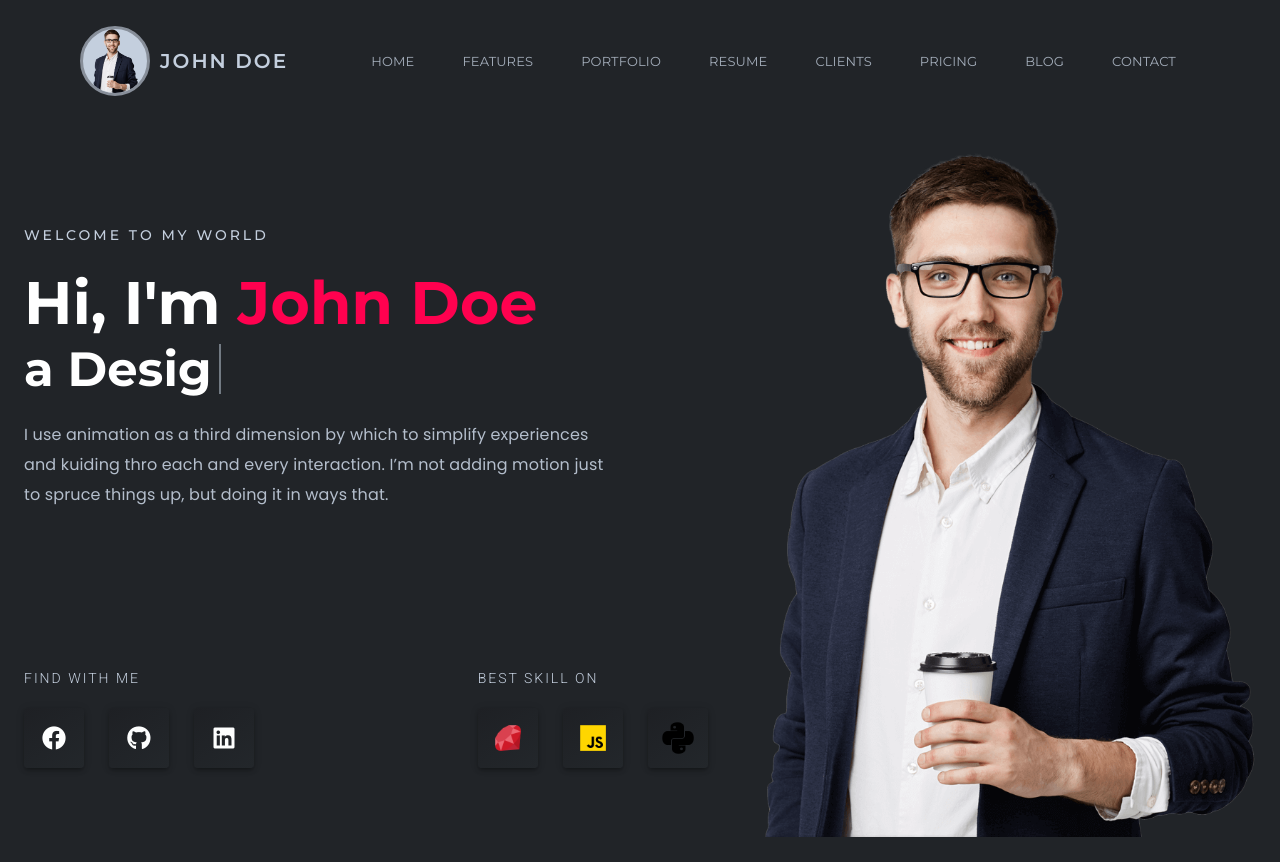
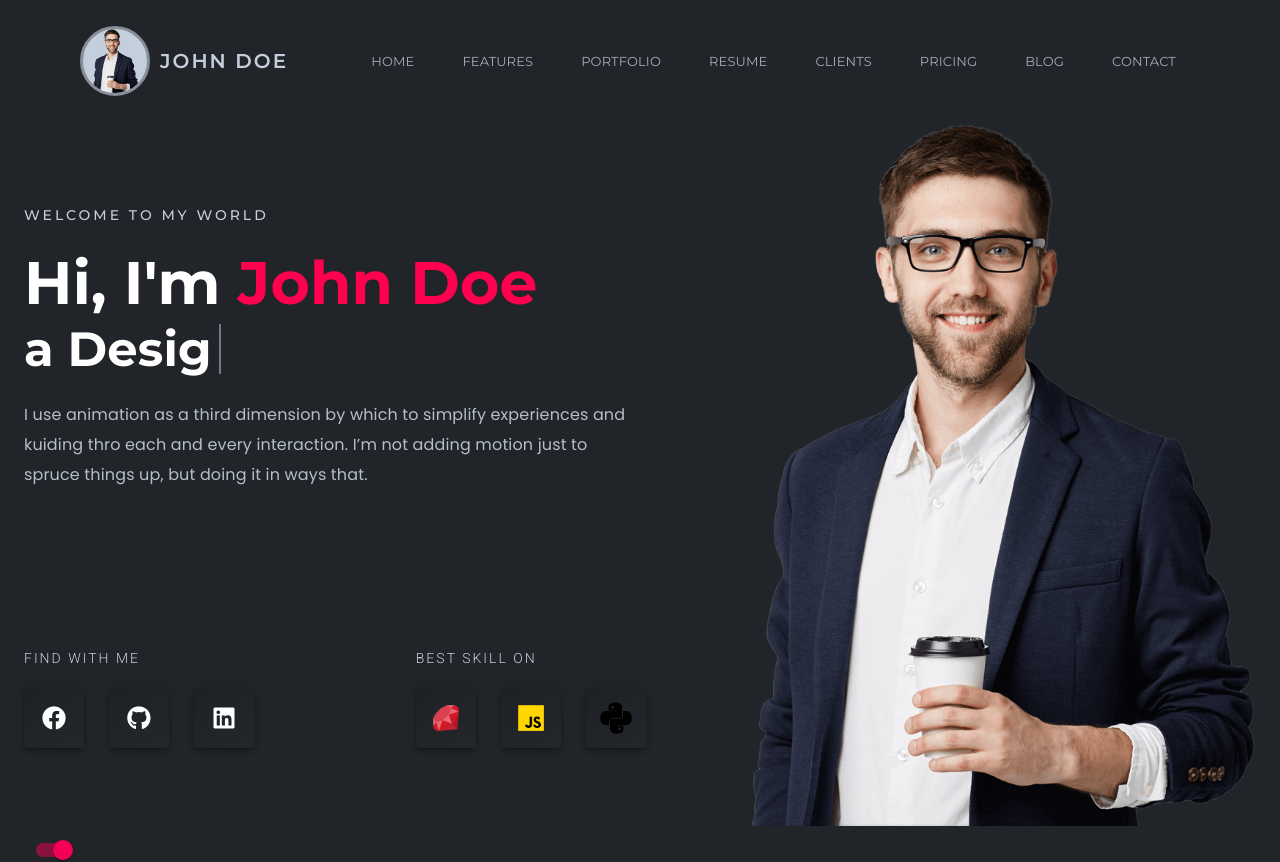
Before and after one commit to imranprof/jobs-frontend, a Next.js app: page / in a window 1280 px wide. Shown: the top 862 px of the page. Built offline with nearby package versions, Linux system fonts and the light colour scheme.

Commit message:
fix: remove extra spacing for home component

```diff
--- a/src/components/Home/index.js
+++ b/src/components/Home/index.js
@@ -16,7 +16,7 @@ const Home = () => {
 
     return (
         <div className={classes.homeWrapper}>
-            <Grid container spacing={3}>
+            <Grid container>
                 <Grid item xs={12} sm={12} md={7} className={`${classes.homeWrapper}__left`}>
                     <div className={`${classes.homeWrapper}__left-top`}>
                         <span className={`${classes.homeWrapper}__headline`}>{profileData.headline}</span>
--- a/src/components/Home/style.js
+++ b/src/components/Home/style.js
@@ -5,7 +5,6 @@ import FONTS from "../../../styles/fonts";
 
 export const useStyles = makeStyles({
     homeWrapper: theme => ({
-        margin: "30px 0",
         '&__left': {
             display: "flex",
             flexDirection: "column",
@@ -16,6 +15,7 @@ export const useStyles = makeStyles({
             '&-bottom': {
                 display: "flex",
                 justifyContent: "space-between",
+                width: "90%",
                 '&__title': {
                     fontSize: 14,
                     textTransform: "uppercase",
--- a/src/components/Layout/index.js
+++ b/src/components/Layout/index.js
@@ -8,8 +8,8 @@ import Footer from '../Footer';
 const Layout = ({children}) => {
     return (
         <>
-            <Header/>
-            <Container maxWidth="lg">
+            <Header />
+            <Container fixed>
                 {children}
             </Container>
             <Footer/>
--- a/styles/globals.css
+++ b/styles/globals.css
@@ -2,11 +2,3 @@
 @import url('https://fonts.googleapis.com/css2?family=Poppins&display=swap');
 
 @import url("https://cdnjs.cloudflare.com/ajax/libs/font-awesome/6.0.0-beta3/css/all.min.css");
-html,
-body {
-  padding: 0;
-  margin: 0;
-}
-* {
-  box-sizing: border-box;
-}
```
